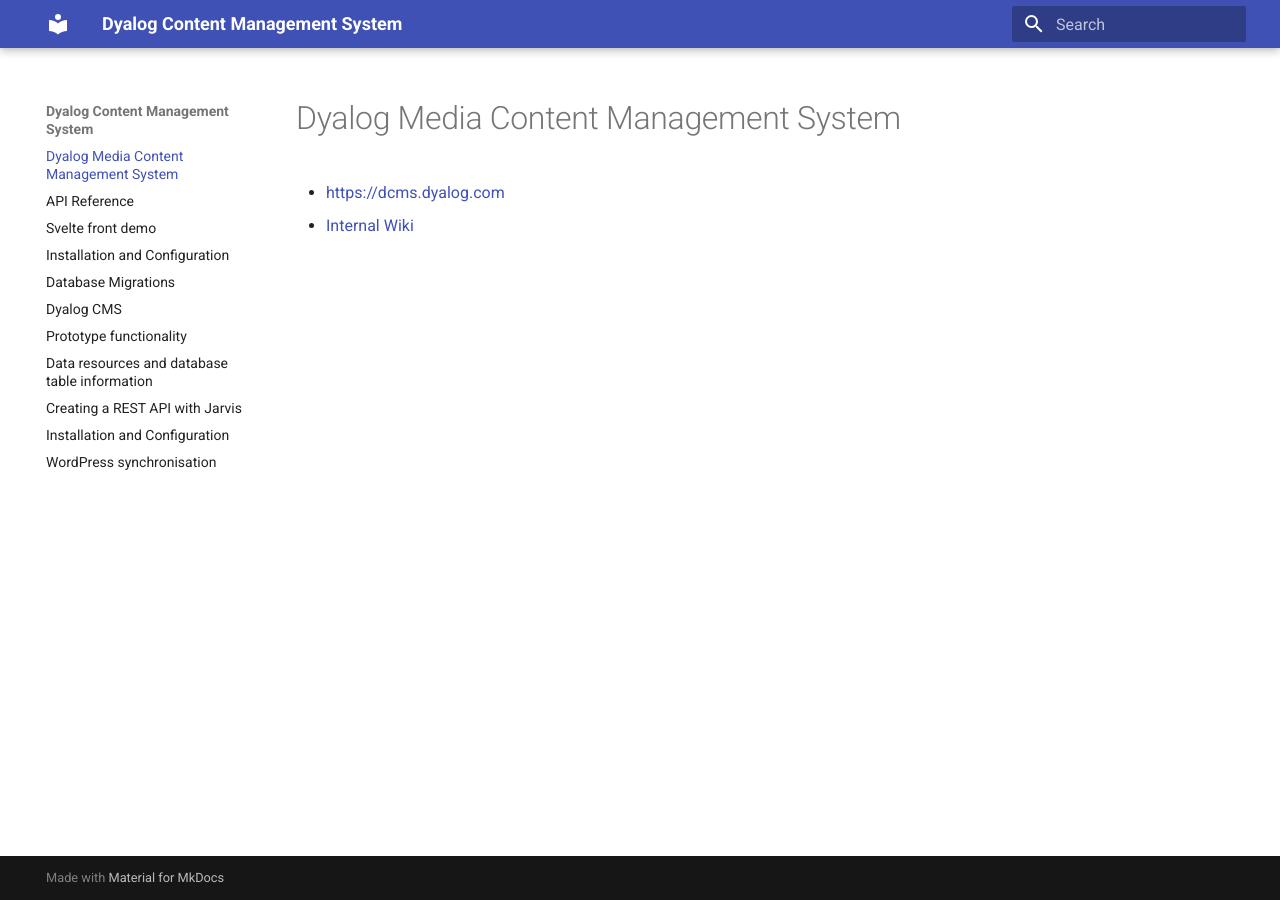
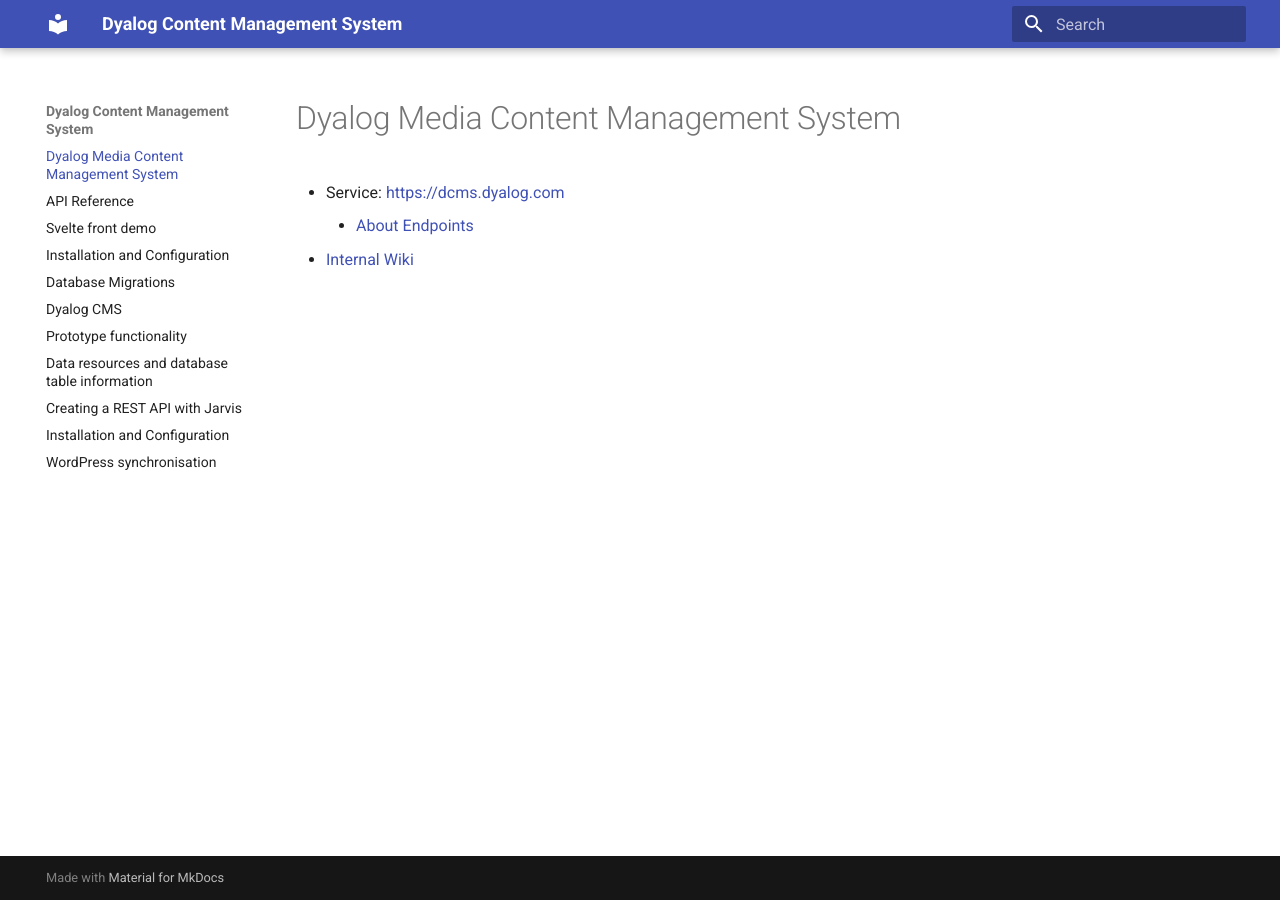
Before and after one commit to Dyalog/DCMS, an MkDocs documentation site: the page built from docs/index.md, in a window 1280 px wide. Built offline with MkDocs 1.6.1 and Material for MkDocs 9.7.7, drawn with Linux system fonts in a browser that asks for light colours.

Commit message:
useful links

```diff
--- a/docs/index.md
+++ b/docs/index.md
@@ -1,4 +1,5 @@
 # Dyalog Media Content Management System
 
-- [https://dcms.dyalog.com](https://dcms.dyalog.com)
+- Service: [https://dcms.dyalog.com](https://dcms.dyalog.com)
+	- [About Endpoints](./api.md)
 - [Internal Wiki](http://wiki.dyalog.bramley/index.php/Dyalog_Media_CMS)
```
